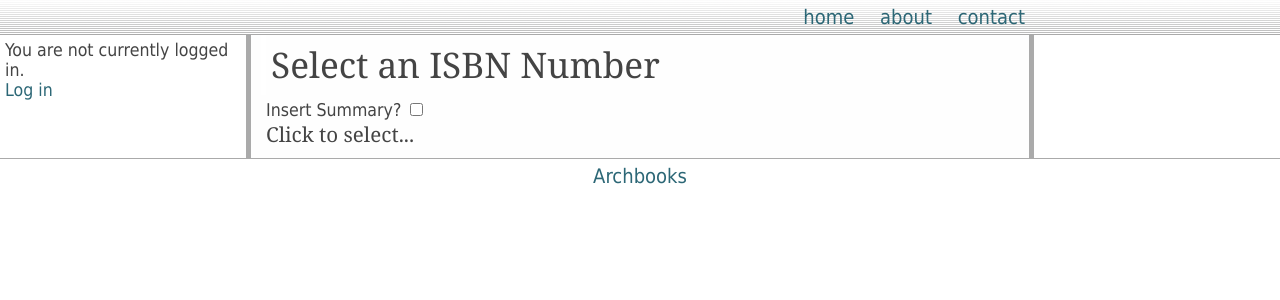
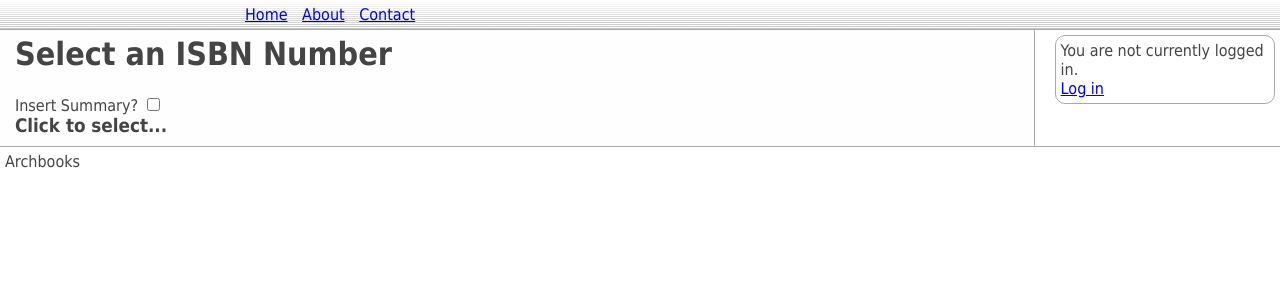
Before and after one commit to bavardage/archbooks, a Django app: template templates/books/get_isbn.html in a window 1280 px wide. Shown: the top 300 px of the page. Run offline with Django 3.2, Linux system fonts and the light colour scheme; the template is opened without the code that fills it: values that come from a table or form of the project are taken from there, others are empty; some libraries are stand-ins or nearby versions.

Commit message:
Tidied up css

```diff
--- a/media/style.css
+++ b/media/style.css
@@ -1,149 +1,64 @@
+/* structure  - margin, padding, width, height, position, display*/
 html {
     margin: 0px;
     padding: 0px;
-    color: #444;
 }
 body {
-    background-color: #fff;
     margin: 0px;
     padding: 0px;
+    position: relative;
     top: 0px;
-    position: relative;
-    font-family: "Nimbus Sans L", Tahoma, Verdana, "Bitstream Vera Sans", "Deja Vu Sans";
-    font-size: 1.1em;
-   }
-   #page {
-      width: 60%;
-      margin: auto;
-      background-color: #fefefe;
-      padding: 5px;
-      padding-top: 0px;
-      margin-top: 0px;
-      border-right: 5px solid #aaa;
-      border-left: 5px solid #aaa;
-    }
-    #header {
-     min-height: 50px;
-     margin: 5px;
-     margin-top: 0px; margin-bottom: 0px;
-     border: 5px solid #fff;
-     border-top-width: 0px; border-bottom-width: 0px; border-right-width: 0px;
-     padding: 5px;
-    }
-    #header:hover {
-     border-left-color: #aaa;
-    }
-    #content {
-     margin: 5px;
-     margin-top: 0px; margin-bottom: 0px;
-     border-top-width: 0px;
-     border-bottom-width: 0px;
-     padding: 5px;
-    }
-    h1, h2, h3, h4, h5, h6, h7 {
-     margin: 0px;
-     font-family: Sylfaen, Georgia;
-     font-weight: normal;
-    }
-    #navigation {
-    font-size: 20px;
-    border-bottom: 1px solid #aaa;
-    text-align: right;
-    margin: 0px;
-    background: url('header_bg.png');
 }
 
+#navigation {
+    margin: 0px;
+}
 #navigation ul {
-    /*list-style-image: none;*/
-    /*list-style-type: bullet;*/
     margin: auto;
     padding: 5px;
     width: 800px;
 }
-
 #navigation ul li {
-    display: inline;
+    display: inline; /* try float: left with something else in the nav div*/
     padding: 5px;
-    text-transform: lowercase;
 }
 
-#navigation ul li.last {
-    padding-right: 5px;
+#page {
+    width: 80%;
+    padding:  0px 5px 5px 5px; /*top right bottom left*/
+    margin: 0px 20% auto  0%;
 }
-#navigation ul li a, #user a {
-text-decoration: none;
-padding-right: 10px;
+
+#content {
+    margin: 0px 5px 0px 5px;
+    padding: 5px;
+}
+
+#header {
+    min-height: 50px;
+    margin: 0px 5px 0px 5px;
+    padding: 5px;
 }
 
 #footer {
- font-size: 20px;
- border-top: 1px solid #aaa;
- text-align: center;
     padding: 5px;
- color: #2c6776;
 }
-#messages {
+
+#sidebar {
     float: right;
     width: 18%;
 }
-#messages div.message{
-  border: 1px solid #ccc;
-  background-color: #ffeecc;
-  margin-top: 5px;
+#sidebar div {
     padding: 5px;
-  color: #444;
-}
-#messages:hover div.message {
-  border-color: #aaa;
-  color: black;
-}
-#user {
-float: left;
-width: 18%;
-padding: 5px;
+    margin: 5px;
 }
 
-
-
-input {
-font-family: Tahoma, sans;
-text-align: center;
-color: #444;
-}
-input:focus {
-color: black;
-}
-input:hover {
- color: #2c6776;
-}
-input.largeinput {
-font-size: 30px;
+h1,h2,h3,h4,h5,h6,h7 {
+    margin: 0px;
 }
 
-a {
-    color: #2c6776;
-}
-
-a:hover {
-    text-decoration: none;
-    color: black;
-}
-p{
- border-left: 5px solid #fff;
-}
-p:hover{
- border-left: 5px solid #aaa;
-}
-
-a.headerlink{
-color: #aaa;
+a.headerlink {
     margin-left: 5px;
-text-decoration: none;
-font-family: Tahoma, Verdana;
-font-size: 80%;
-}
-a.headerlink:hover {
-color: #2c6776;
 }
 
 ul.form {
@@ -152,17 +67,20 @@ list-style: none;
 ul.form li {
     padding: 5px;
 }
-
 ul.form li label {
     margin-right: 10px;
     width: 200px;
     float: left;
-border-bottom: 1px solid #aaa;
+}
+ul.objectlist li {
+    margin: 5px;
+    padding: 10px;
+}
+ul.objectlist li .floatleft {
+    float: left;
+    margin-left: 5px;
 }
 
-ul.form li input:after {
-content: "<br/>";
-}
 .userimage {
     max-width: 200px;
     max-height: 200px;
@@ -172,74 +90,110 @@ blockquote {
     padding-left: 50px;
     padding-top: 10px;
     margin: 0px;
+}
+
+.review {
+    padding: 5px;
+}
+.review + .review {
+    margin-top: 5px;
+}
+
+.infobox {
+    padding: 5px;
+    margin: 5px;
+}
+
+.bookimage {
+    padding: 5px;
+    float: right;
+    max-height: 300px;
+    max-width: 150px;
+    margin: 5px;
+}
+
+/* borders and backgrounds */
+/* really need to make a class - curved - for curved borders! */
+/* need to make a class for solid #aaa borders too */
+
+body {
+    background-color: #fff;
+}
+
+#navigation {
+    border-bottom: 1px solid #aaa;
+    background: url('header_bg.png') repeat-x;
+}
+
+#page {
+    background-color: #fefefe;
+    border-right: 1px solid #aaa;
+}
+
+#footer {
+    border-top: 1px solid #aaa;
+}
+
+#sidebar div {
+    -moz-border-radius: 10px;
+    -webkit-border-radius: 10px;
+    border: 1px solid #aaa;
+}
+#sidebar .message {
+    border-color: #ccc;
+    background-color: #ffffbb;
+}
+#sidebar .message:hover {
+    border-color: #aaa;
+}
+
+ul.form li label {
+    border-bottom: 1px solid #aaa;
+}
+
+blockquote {
     background: top left no-repeat url('style/speechmarks.png');
 }
-ul.objectlist {
-    list-style: none;
-}
+
 ul.objectlist li {
     border: 1px solid #aaa;
     -moz-border-radius: 10px;
     -webkit-border-radius: 10px;
-    margin: 5px;
-    padding: 10px;
     background-color: #fef;
-    text-align: right;
-}
-ul.objectlist li .floatleft {
-    float: left;
-    text-decoration: none;
-    margin-left: 5px;
-}
-ul.objectlist a {
-    text-decoration: none;
 }
 ul.objectlist li:hover {
-    background-color: #ffeecc;
-}
-ul.objectlist li:hover a {
-    color: black;
-}
-
-.rating a {
-    text-decoration: none;
+    background-color: #fec;
 }
 
 .review {
     background-color: #fef;
-    padding: 5px;
+    border: 1px solid #aaa;
+    -webkit-border-radius: 10px;
     -moz-border-radius: 10px;
-    -webkit-border-radius: 10px;
-    border: 1px solid #aaa;
 }
 
 .review + .review {
     border-top: 1px solid #aaa;
-    margin-top: 5px;
 }
 
 .infobox {
     border: 1px solid #aaa;
     -moz-border-radius: 10px;
     -webkit-border-radius: 10px;
-    -khtml-border-radius: 10px;
     background-color: #fef;
-    padding: 5px;
-    margin: 5px;
-}
-
-.infobox:hover {
-    background-color: #fec;
 }
 
 .bookimage {
-  padding: 5px;
     border: 2px solid #aaa;
     -moz-border-radius: 10px;
     -webkit-border-radius: 10px;
-  float: right;
-  max-height: 300px;
-  max-width: 150px;
     background-color: #aaa;
-  margin: 5px;
 }
+
+/* font stuffs */
+
+body {
+    color: #444;
+    font-family: "Nimbus Sans L", Tahoma, Verdana, sans-serif;
+    font-size: 1.0em;
+}
--- a/templates/base.html
+++ b/templates/base.html
@@ -7,9 +7,9 @@
     google.load("jquery", "1");
     function updateMessages() {
        $.get('{% url get_user_messages %}', function(html) {
-          $('#messages').append(html);
-          $('#messages div').css('display', 'none');
-          $('#messages div').fadeIn('slow');
+          $('#sidebar').append(html);
+          $('#sidebar div').css('display', 'none');
+          $('#sidebar div').fadeIn('slow');
        });
     };
   </script>
@@ -22,11 +22,11 @@
  <div id="navigation">
  {% include "includes/navigation.html" %}
  </div>
+<div id="sidebar">
   <div id="user">
     {% include "includes/user.html" %}
   </div>
- <div id="messages">
-          {% include "includes/messages.html" %}
+    {% include "includes/messages.html"  %}
 </div>
 <div class="page" id="page">
   <div class="header" id="header">
```
Also changed, not shown: archbooks.db, 1 other file. Lines whose indentation alone changed are shown as unchanged.
